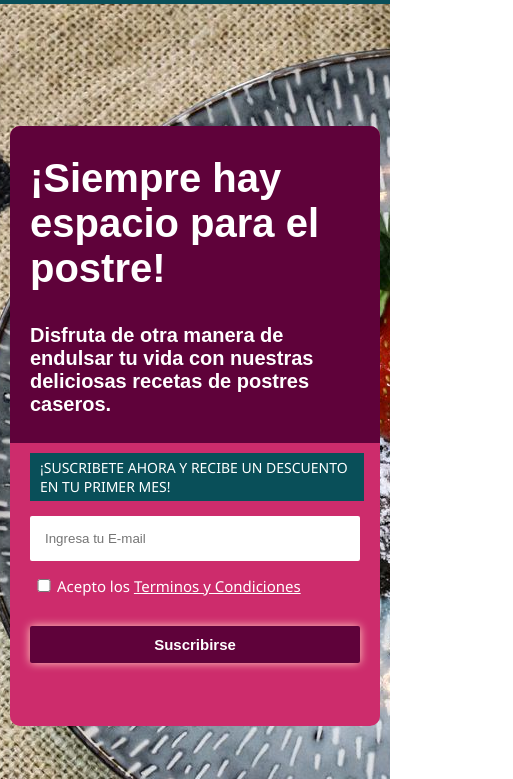
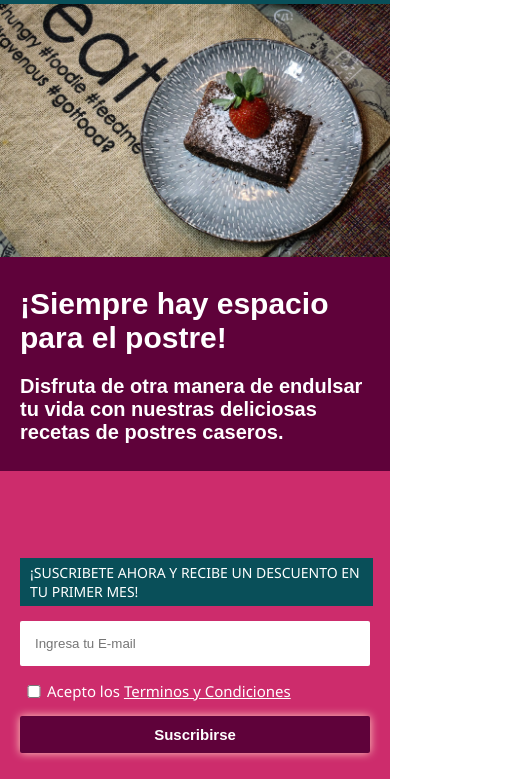
Before and after one commit to Luis-Arista/PROYECTO-1-Landing-de-Negocio, a plain HTML site: page index.html in a window 390 px wide. Shown: the part 65-844 px from the top of the page, 513 px wide, since content can reach past the window. Drawn offline with Linux system fonts and the light colour scheme.

Commit message:
commit para emparejar

```diff
--- a/index.html
+++ b/index.html
@@ -28,6 +28,9 @@
     </header>
     <main>
         <section class="banner">
+            <div class="banner-imagen">
+                <img src="./assets/img/Brownie banner.jpeg" alt="">
+            </div>
             <div class="banner-container">
                 <div class="banner-info">
                     <div class="banner-info-title">
@@ -52,8 +55,8 @@
         <section class="dessert">
             <div class="dessert-container">
                 <div class="dessert-products-title">
-                    <h1>Los Favoritos del mes</h1>
-                    <p>Un antojito para todo tipo de persona</p>
+                    <h1>Las Recetas Favoritas Del Mes</h1>
+                    <p>Suscribete y disfruta de nuestras mejores Recetas seleccionadas por nuestros suscriptores</p>
                 </div>
                 <div class="dessert-products">
                     <div class="dessert-products-product">
@@ -65,7 +68,7 @@
                                 <h2>Flan Napolitano</h2>
                             </div>
                             <div class="dessert-text">
-                                <p>Delicioso flan napolitano</p>
+                                <p>Deliciosoa receta de flan al estilo napolitano con un gran toque de sabor a caramelo.</p>
                             </div>
                             <div class="dessert-footer">
                                 <a href="#">Leer mas</a>
@@ -81,7 +84,7 @@
                                 <h2>Pastel de Chocolate</h2>
                             </div>
                             <div class="dessert-text">
-                                <p>Delicioso flan napolitano</p>
+                                <p>Exquisita receta de pastel sabor chocolate cubierto de ganache con fresas.</p>
                             </div>
                             <div class="dessert-footer">
                                 <a href="#">Leer mas</a>
@@ -97,7 +100,7 @@
                                 <h2>Brownie de Chocolate</h2>
                             </div>
                             <div class="dessert-text">
-                                <p>Delicioso flan napolitano</p>
+                                <p>DIsfruta de etsa tradicional receta con un toque de azucar glas.</p>
                             </div>
                             <div class="dessert-footer">
                                 <a href="#">Leer mas</a>
--- a/style.css
+++ b/style.css
@@ -44,13 +44,20 @@ header{
 /*Seccion Banner------------------------------------------*/
 
 .banner {
-    background-image: url(./assets/img/Brownie\ banner.jpeg);
-    background-position: center;
-    background-repeat: no-repeat;
-    background-attachment: fixed;
     width: 100%;
-    height: 600px;
     background-color: rgb(31, 30, 30);
+}
+
+.banner-imagen{
+    max-width: 60rem;
+    margin: 0 auto;
+}
+
+.banner img {
+    width: 100%;
+    height: auto;
+
+
 }
 
 .banner-container {
@@ -58,7 +65,7 @@ header{
     margin: 0 auto;
     display: flex;
     align-items: center;
-    height: 100%;
+
 }
 
 .banner-info {
@@ -72,6 +79,10 @@ header{
     flex-direction: column;
     justify-content: flex-start;
     margin: 0 10px;
+    position: absolute;
+    top: 110px;
+
+
 }
 
 .banner-info-title {
@@ -458,6 +469,71 @@ Responsive */
 
 @media (max-width: 820px){ /*tablets*/
 
+<<<<<<< HEAD
+=======
+
+    /* banner- -------------------------------------------*/
+
+    .banner {
+        width: 100%;
+        height: auto;
+        background-color: rgb(31, 30, 30);
+    }
+
+    .banner-imagen{
+        height: auto;
+     }
+
+    .banner-imagen img{
+       height: auto;
+    }
+
+    .banner-container {
+        display: flex;
+        height: auto;
+
+    }
+
+    .banner-info{
+        height: 500px ;
+        width: 100%;
+        position: relative;
+        top: 0;
+        margin: 0;
+        border-radius: 0;
+        display: flex;
+        justify-content: space-between;
+
+    }
+
+
+    .banner-info-title{
+        border-radius: 0px;
+    }
+
+
+    .banner-info-title h1 {
+        font-size: 30px;
+        margin-bottom: 5px;
+
+    }
+
+    .banner-info-form {
+        margin-top: 0px;
+        display: flex;
+        align-items: center;
+        justify-content: center;
+        height: 100%;
+
+    }
+
+    .banner-button-form {
+        margin-top: 0px;
+
+    }
+
+
+>>>>>>> a90c228 (Correccion para celulares y tablets al igual que mejora en las descripciones de los productos)
     /* Desserts---------------------------------- */
 
     .dessert-products {
@@ -517,6 +593,7 @@ Responsive */
 
     }
 
+<<<<<<< HEAD
     /* banner------------------------------------------ */
 
 
@@ -531,6 +608,9 @@ Responsive */
     .banner-info-form {
         margin-top: 0px;
     }
+=======
+
+>>>>>>> a90c228 (Correccion para celulares y tablets al igual que mejora en las descripciones de los productos)
 
 
     /*---footer----------------------------------------------*/
@@ -564,4 +644,6 @@ Responsive */
         margin-top: 30px;
     }
 
+
+
 }
```
